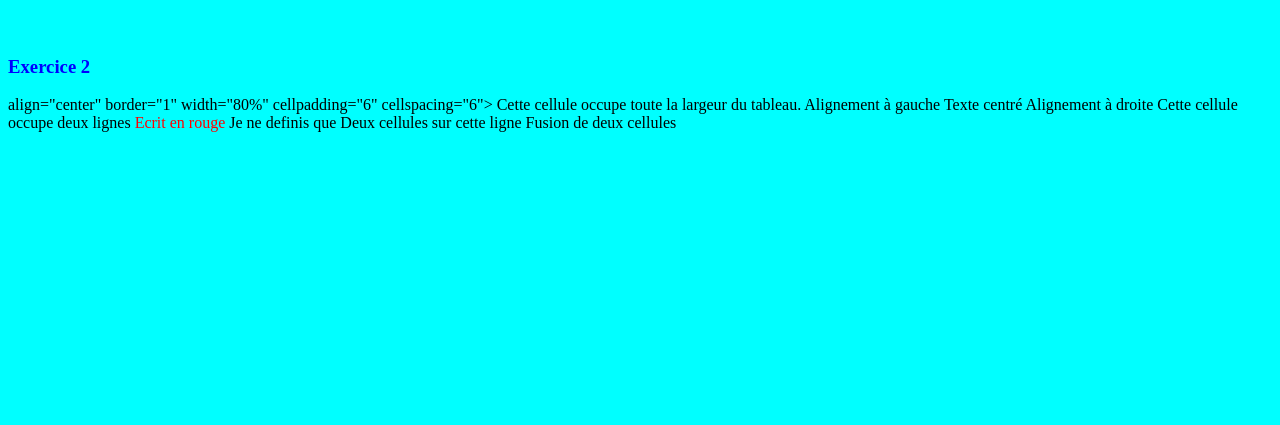
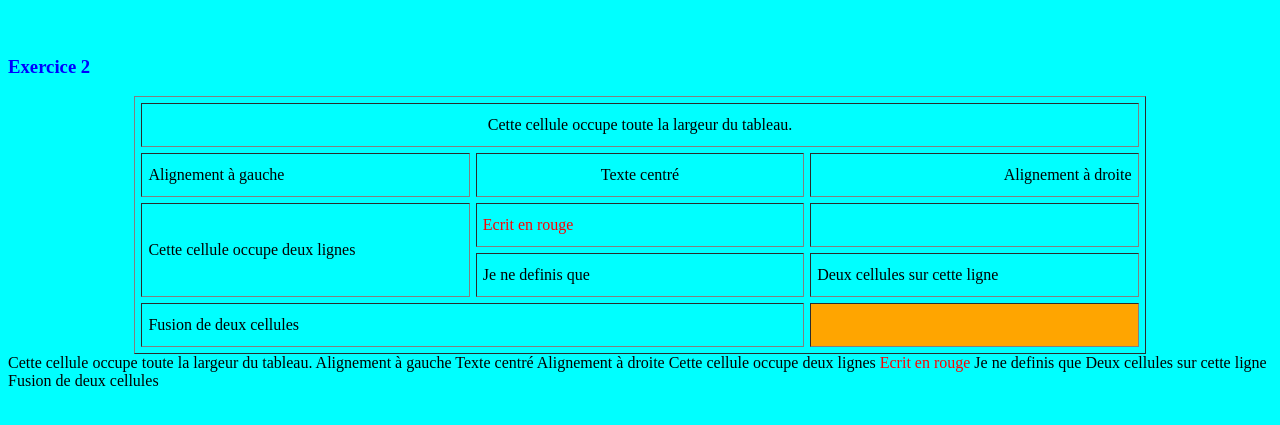
Before and after one commit to NELLY-LRA/lha-tp1-groupe3, a plain HTML site: page index.html in a window 1280 px wide. Shown: the part 79-504 px from the top of the page. Drawn offline with Linux system fonts and the light colour scheme.

Commit message:
correction exercice 2

```diff
--- a/index.html
+++ b/index.html
@@ -14,7 +14,34 @@
     <h3 align="left">
         <font color="blue">Exercice 2</font>
     </h3>
-    align="center" border="1" width="80%" cellpadding="6" cellspacing="6">
+    <table align="center" border="1" width="80%" cellpadding="6" cellspacing="6">
+        <tr>
+            <td text align="center" colspan="3" width="33%" height="30px">Cette cellule occupe toute la largeur du
+                tableau.</td>
+        </tr>
+        <tr>
+            <td height="30px" width="33%" text align="left">Alignement à gauche</td>
+            <td height="30px" width="33%" text align="center">Texte centré</td>
+            <td height="30px" width="33%" text align="right">Alignement à droite </td>
+        </tr>
+        <tr>
+            <td height="30px" width="33%" rowspan="2">Cette cellule occupe deux lignes</td>
+            <td height="30px" width="33%">
+                <font color="red">
+                    Ecrit en rouge
+                </font>
+            </td>
+            <td height="30px" width="33%"></td>
+        </tr>
+        <tr>
+            <td height="30px" width="33%">Je ne definis que</td>
+            <td height="30px" width="33%">Deux cellules sur cette ligne</td>
+        </tr>
+        <tr>
+            <td height="30px" width="33%" colspan="2">Fusion de deux cellules</td>
+            <td height="30px" width="33%" bgcolor="orange"></td>
+        </tr>
+    </table>
         <tr>
             <td text align="center" colspan="3" width="33%" height="30px">Cette cellule occupe toute la largeur du
                 tableau.</td>
```
